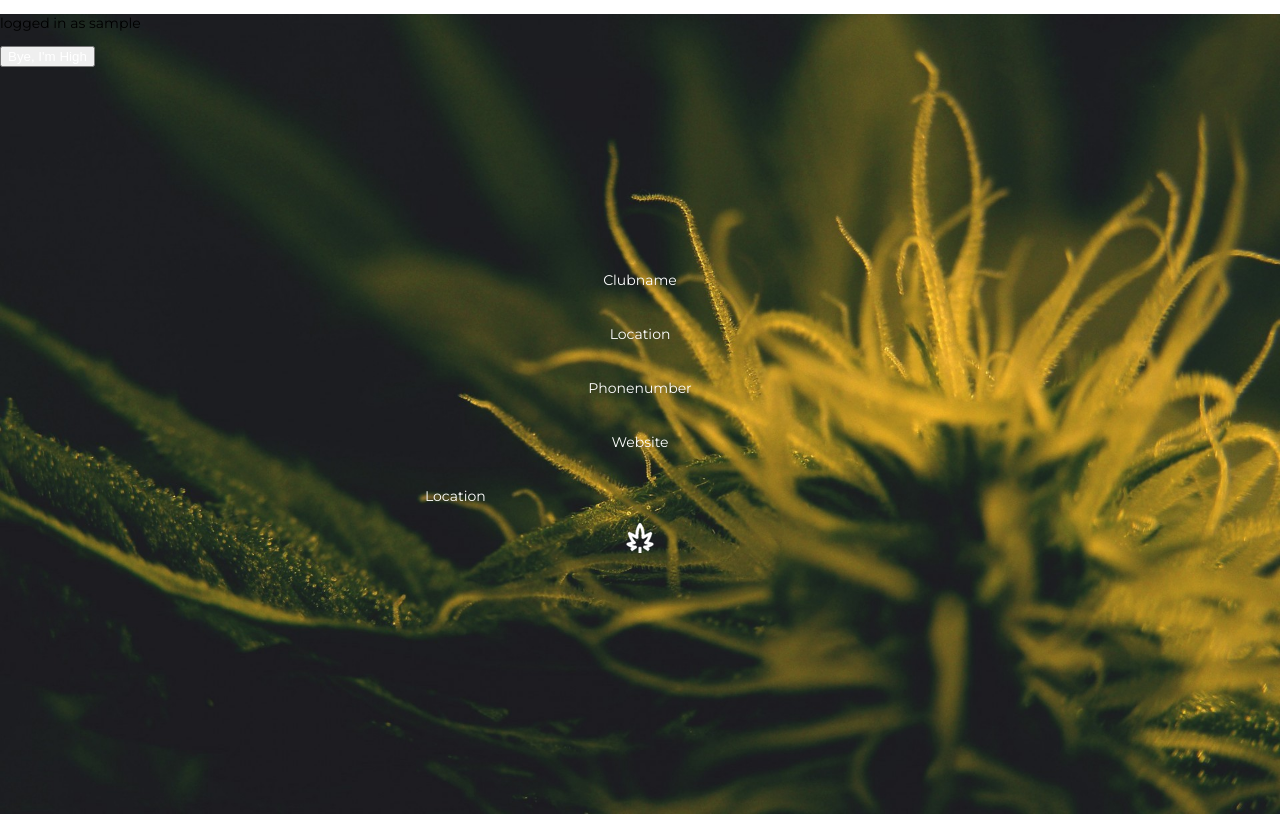
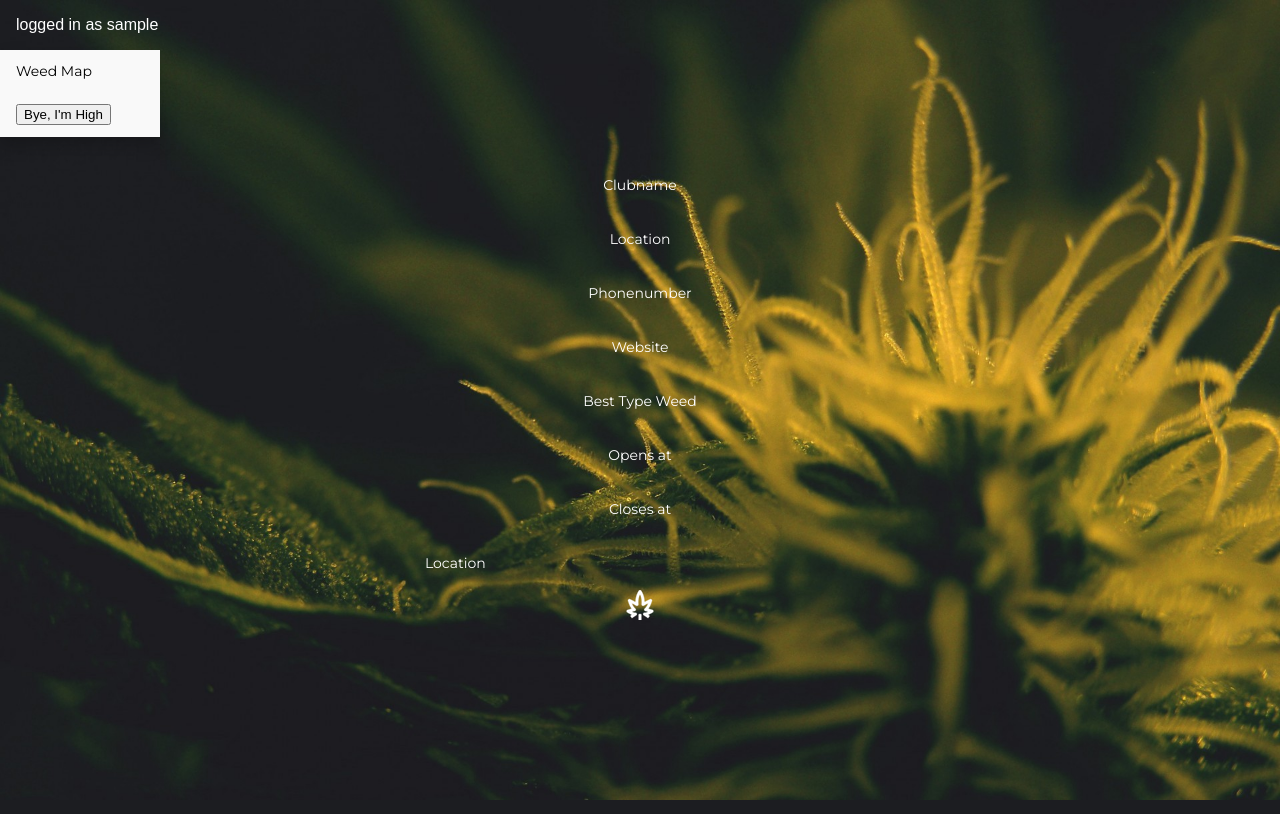
Before and after one commit to xxxelf/Project2, a Node server app: page /addclub in a window 1280 px wide. Run offline with Node 20, Linux system fonts and the light colour scheme; the visitor is signed in with stand-in values (Sample User, id 1); some libraries are stand-ins or nearby versions.

Commit message:
dropdownmenubiatch

```diff
--- a/public/stylesheets/style.css
+++ b/public/stylesheets/style.css
@@ -98,3 +98,53 @@ input.placeholder {
   height: 500px;
   width: 100%;
 }
+
+.loggedinas{
+  color:white;
+}
+
+
+/*dropdownbar*/
+.dropbtn {
+  background-color:transparent;
+  color: white;
+  padding: 16px;
+  font-size: 16px;
+  border: none;
+  cursor: pointer;
+}
+
+.dropdown {
+  position: relative;
+  display: inline-block;
+}
+
+.dropdown-content {
+  display: none;
+  position: absolute;
+  background-color: #f9f9f9;
+  min-width: 160px;
+  box-shadow: 0px 8px 16px 0px rgba(0,0,0,0.2);
+  z-index: 1;
+}
+
+.dropdown-content a {
+  color: black;
+  padding: 12px 16px;
+  text-decoration: none;
+  display: block;
+}
+
+.dropdown-content a:hover {background-color: #f1f1f1}
+
+.dropdown:hover .dropdown-content {
+  display: block;
+}
+
+.dropdown:hover .dropbtn {
+  background:transparent;
+}
+
+#logginout{
+  color:black
+}
--- a/views/addclub.ejs
+++ b/views/addclub.ejs
@@ -1,3 +1,18 @@
+<div><div class="dropdown">
+        <button class="dropbtn">logged in as
+                <%=user.username%></button>
+        <div class="dropdown-content">
+            <div >
+                <a href="/clubs">Weed Map</a>
+            </div>
+                <div>
+            <a href="#"><form action="/logout" method="post">
+                <button id="logginout">Bye, I'm High</button>
+            </form></a>
+        </div>
+
+        </div>
+      </div></div>
 <div class="hero-text">
     <form id="form" action="/addclub" method="POST">
         <label for="clubname">Clubname</label>
@@ -21,6 +36,21 @@
             <input type="text" name="website" placeholder="">
             <br>
             <br>
+            <label for=“weed”>Best Type Weed</label>
+            <br>
+            <input type=“text” name=“weed” placeholder=>
+            <br>
+            <br>
+            <lable for=“opens”>Opens at</lable>
+            <br>
+            <input type=“time” name=“open”>
+            <br>
+            <br>
+            <lable for=“closes”>Closes at</lable>
+            <br>
+            <input type=“time” name=“close”>
+            <br>
+            <br>
             <label>Location</label>
             <input type="text" name="latitude" placeholder="">
             <input type="text" name="longitude" placeholder="">
```
Also changed, not shown: views/clubs.ejs (+16 -1 lines), views/layouts/main.ejs (+2 -13 lines).
